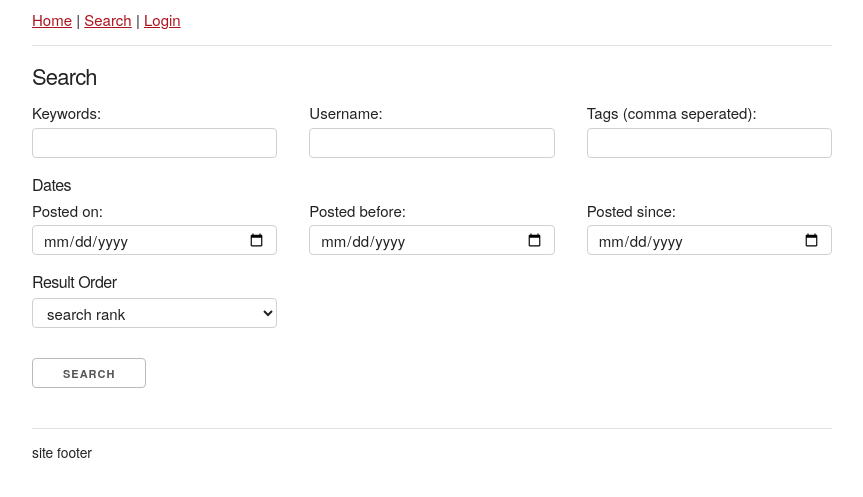
After one commit to davidnieder/blackboard-light, a Flask app: template app/templates/search.html in a window 1280 px wide. The commit adds this page. Shown: the top 497 px of the page, without its empty margins (208-1071 px from the left). Run offline with Flask 2, Linux system fonts and the light colour scheme; the template is opened without the code that fills it, so the values that code supplies are empty; parts of the project's set-up code (start-up, migrations or seed data) failed here and were passed over; some libraries are stand-ins or nearby versions.

Commit message:
search view and template

```diff
--- a/app/blog/urls.py
+++ b/app/blog/urls.py
@@ -15,3 +15,6 @@ blog.add_url_rule('/logout', view_func=views.Logout.as_view('logout'))
 blog.add_url_rule('/newPost', view_func=views.NewPost.as_view('new_post'))
 blog.add_url_rule('/editPost', view_func=views.EditPost.as_view('edit_post'))
 blog.add_url_rule('/deletePost', view_func=views.DeletePost.as_view('delete_post'))
+
+# search
+blog.add_url_rule('/search', view_func=views.Search.as_view('search'))
--- a/app/forms.py
+++ b/app/forms.py
@@ -62,9 +62,9 @@ class RequestArgs(Form):
     order = StringField(validators=[Optional(), AnyOf(['desc','asc'])])
     user = StringField()
     tags = TagListField()
-    since = DateField()
-    before = DateField()
-    createdOn = DateField()
+    since = DateField(validators=[Optional()])
+    before = DateField(validators=[Optional()])
+    createdOn = DateField(validators=[Optional()])
     renderPosts = BooleanField(default=False)
     searchString = StringField()
     csrfToken = StringField()
--- a/app/jinja.py
+++ b/app/jinja.py
@@ -1,9 +1,15 @@
 # -*- coding: utf-8 -*-
+
+import datetime
+
 
 def date(obj):
     if hasattr(obj, 'strftime'):
         return obj.strftime('%B %d, %Y')
     return obj
+
+def today():
+    return datetime.date.today().isoformat()
 
 def isodate(obj):
     if hasattr(obj, 'date'):
@@ -47,3 +53,4 @@ def init_app(app):
     app.jinja_env.filters['date'] = date
     app.jinja_env.filters['isodate'] = isodate
     app.jinja_env.filters['queryprint'] = queryprint
+    app.jinja_env.globals['today'] = today
--- a/app/static/blackboard.css
+++ b/app/static/blackboard.css
@@ -47,6 +47,14 @@ section#content article footer  {
   font-size: 92%;
 }
 
+/* search */
+section#search-mask h5  {
+  margin-bottom: .4rem;
+}
+section#search-mask input[type='submit'] {
+  margin-top: 1.5rem;
+}
+
 /* load-dynamic */
 section#load-dynamic {
   display: none;
--- a/app/static/skeleton.css
+++ b/app/static/skeleton.css
@@ -156,13 +156,13 @@ button,
 input[type="submit"],
 input[type="button"] {
   display: inline-block;
-  height: 38px;
+  height: 30px;
   padding: 0 30px;
   color: #555;
   text-align: center;
   font-size: 11px;
   font-weight: 600;
-  line-height: 38px;
+  line-height: 30px;
   letter-spacing: .1rem;
   text-transform: uppercase;
   text-decoration: none;
@@ -181,7 +181,8 @@ button:focus,
 input[type="submit"]:focus,
 input[type="button"]:focus {
   color: #333;
-  border-color: #888;
+  /*border-color: #888;*/
+  border-color: #AD141E;
   outline: 0; }
 .button.button-primary,
 button.button-primary,
@@ -208,11 +209,13 @@ input[type="button"].button-primary:focus {
 input[type="search"],
 input[type="text"],
 input[type="password"],
+input[type="date"],
 textarea,
 select {
   height: 30px;
   width: 300px;
-  padding: 6px 10px; /* The 6px vertically centers text on FF, ignored by Webkit */
+  max-width: 100%;
+  padding: 0px 10px; /* The 6px vertically centers text on FF, ignored by Webkit */
   background-color: #FFF;
   border: 1px solid #D1D1D1;
   border-radius: 4px;
@@ -222,6 +225,7 @@ select {
 input[type="search"],
 input[type="text"],
 input[type="password"],
+input[type="date"],
 textarea {
   -webkit-appearance: none;
      -moz-appearance: none;
@@ -232,6 +236,7 @@ textarea {
   padding-bottom: 6px; }
 input[type="search"]:focus,
 input[type="text"]:focus,
+input[type="date"]:focus,
 input[type="password"]:focus,
 textarea:focus,
 select:focus {
@@ -245,6 +250,9 @@ legend {
 input[type="checkbox"],
 input[type="radio"] {
   display: inline; }
+option  {
+  padding: 0px 10px;
+}
 
 /* Lists
 –––––––––––––––––––––––––––––––––––––––––––––––––– */
--- a/app/templates/base.html
+++ b/app/templates/base.html
@@ -21,15 +21,14 @@
 <body>
 <div class="container">
 
-{# navigation block #}
 {% block navigation %}
   <section id="navigation">
       <a href="{{ url_for('.index') }}">Home</a> |
-      <a href="#">Search</a> |
+      <a href="{{ url_for('.search') }}">Search</a> |
       {% if current_user.is_anonymous() %}
       <a href="{{ url_for('.login') }}">Login</a>
       {% else %}
-      <a href="{{ url_for('.new_post') }}">New post</a> |
+      <a href="{{ url_for('.new_post') }}">New Post</a> |
       logged in as <i>{{ current_user.name }}</i>
       (<a href="{{ url_for('.logout', csrfToken=csrf_token()) }}">Logout</a>)
       {% endif %}
@@ -37,11 +36,9 @@
   </section>  <!-- end block navigation -->
 {% endblock navigation %}
 
-{# post-filter message #}
 {% block post_filter %}
 {% endblock post_filter %}
 
-{# message flashing #}
 {% block flash_messages %}
 {% with messages = get_flashed_messages(with_categories=True) %}
 {% if messages %}
@@ -55,11 +52,9 @@
 {% endwith %}
 {% endblock  flash_messages %}
 
-{#- content block #}
 {% block content %}
 {% endblock content %}
 
-{# site footer #}
   <section id="site-footer">
     site footer
   </section>
--- /dev/null
+++ b/app/templates/search.html
@@ -0,0 +1,71 @@
+{% extends "base.html" %}
+
+{% block title %}
+  <title>Search - Blackboard</title>
+{% endblock title %}
+
+{% block content %}
+  <section id="search-mask">
+    <h4>Search</h4>
+    <form method="GET" action="{{ url_for('.index') }}">
+      <div class="row">
+        <div class="one-third column">
+          <label for="searchString">Keywords:</label>
+          <input id="searchString" name="searchString" type="text">
+        </div>
+        <div class="one-third column">
+          <label for="user">Username:</label>
+          <input id="user" name="user" type="text">
+        </div>
+        <div class="one-third column">
+          <label for="tags">Tags (comma seperated):</label>
+          <input id="tags" name="tags" type="text">
+        </div>
+      </div>
+      <h5>Dates</h5>
+      <div class="row">
+        <div class="one-third column">
+          <label for="createdOn">Posted on:</label>
+          <input id="createdOn" name="createdOn" placeholder="{{ today() }}" type="date">
+        </div>
+        <div class="one-third column">
+          <label for="before">Posted before:</label>
+          <input id="before" name="before" placeholder="{{ today() }}" type="date">
+        </div>
+        <div class="one-third column">
+          <label for="since">Posted since:</label>
+          <input id="since" name="since" placeholder="{{ today() }}" type="date">
+        </div>
+      </div>
+      {% if current_user.is_authenticated() %}
+      <h5>Exclude</h5>
+      <div class="row">
+        <div class="one-third column checkbox-with-label">
+          <input id="onlyPrivatePosts" name="onlyPrivatePosts" type="checkbox" value="true">
+          <label for="onlyPrivatePosts">Exclude public posts</label>
+        </div>
+        <div class="one-third column checkbox-with-label">
+          <input id="onlyPublicPosts" name="onlyPublicPosts" type="checkbox" value="true">
+          <label for="onlyPublicPosts">Exclude private posts</label>
+        </div>
+      </div>
+      {% endif %}
+      <h5>Result Order</h5>
+      <div class="row">
+        <div class="one-third column">
+          <select id="order" name="order" placeholder="search rank">
+            <option value="">search rank</option>
+            <option value="desc">descending</option>
+            <option value="asc">ascending</option>
+          </select>
+        </div>
+      </div>
+      <div class="row">
+        <div class="one-third column">
+          <input type="submit" value="Search">
+        </div>
+      </div>
+    </form>
+    <hr>
+  </section> <!-- end block search-mask -->
+{% endblock content %}
```
Also changed, not shown: app/blog/views.py (+7 -0 lines).
